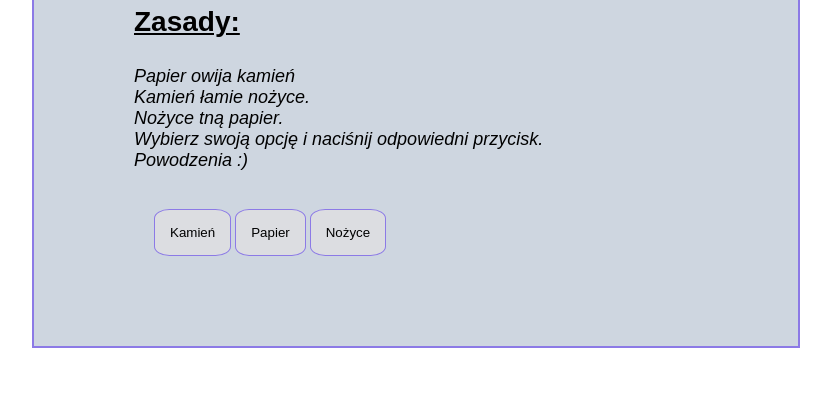
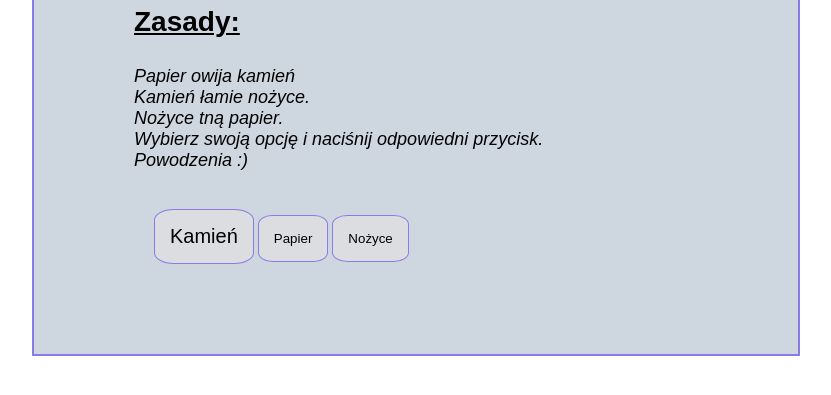
Before and after one commit to Monika-Grzanek/javascript-prework, a website: page index.html in a window 1280 px wide. Shown: the part 203-598 px from the top of the page, without its empty margins (224-1055 px from the left). Drawn offline with Linux system fonts and the light colour scheme.

Commit message:
Correct in button in css

```diff
--- a/sass/style.scss
+++ b/sass/style.scss
@@ -44,23 +44,21 @@ button {
 }
 
 button:hover {
-    background-color: darken(color-three, 20%);
+    /*background-color: darken(color-three, 20%);*/
     cursor: pointer;
 }
 
 
-button {
-    #play-rock {
+button#play-rock {
     font-size: 20px;
-    }
+}
 
-    #play-rock {
-    font-size: 20px;
-    }
+button#play-rock {
+font-size: 20px;
+}
 
-    #play-rock {
-    font-size: 20px;
-    }
+button#play-rock {
+font-size: 20px;
 }
 
 #buttons {
```
Also changed, not shown: css/style.css, 1 other file.
